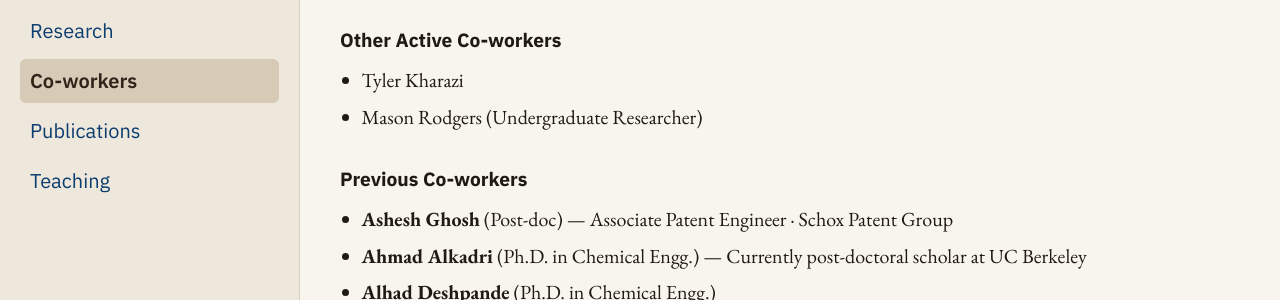
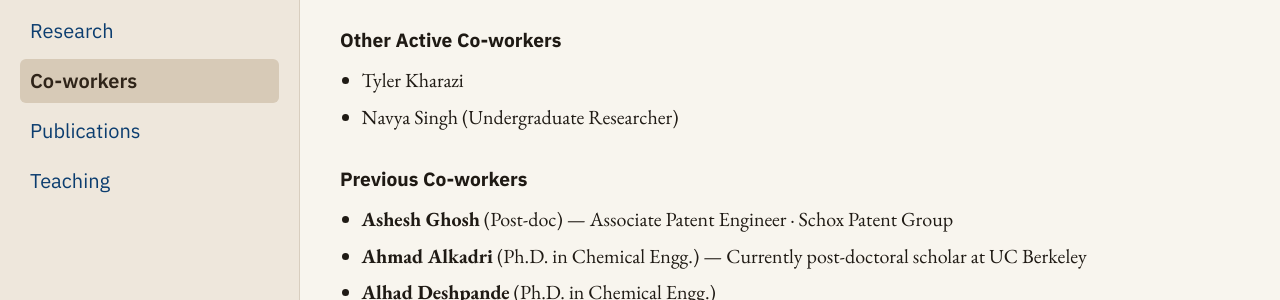
Before and after one commit to mandadapu-group/mandadapu-group.github.io, a Jekyll site: the page built from people.md, in a window 1280 px wide and 1400 px high, scrolled down 430 px. Shown: the part 156-456 px from the top of the window. Built offline with Jekyll 4.4.1, drawn with Linux system fonts in a browser that asks for light colours; some of the changed text lies outside the part shown.

Commit message:
Update people page

```diff
--- a/people.md
+++ b/people.md
@@ -20,7 +20,7 @@ I am working (or have worked) very closely with the following:
 
 ## Other Active Co-workers
 - Tyler Kharazi
-- Mason Rodgers (Undergraduate Researcher)
+- Navya Singh (Undergraduate Researcher)
 
 ## Previous Co-workers
 - **Ashesh Ghosh** (Post-doc) — Associate Patent Engineer · Schox Patent Group
```
Also changed, not shown: other parts of people.md (+1 -0 lines).
